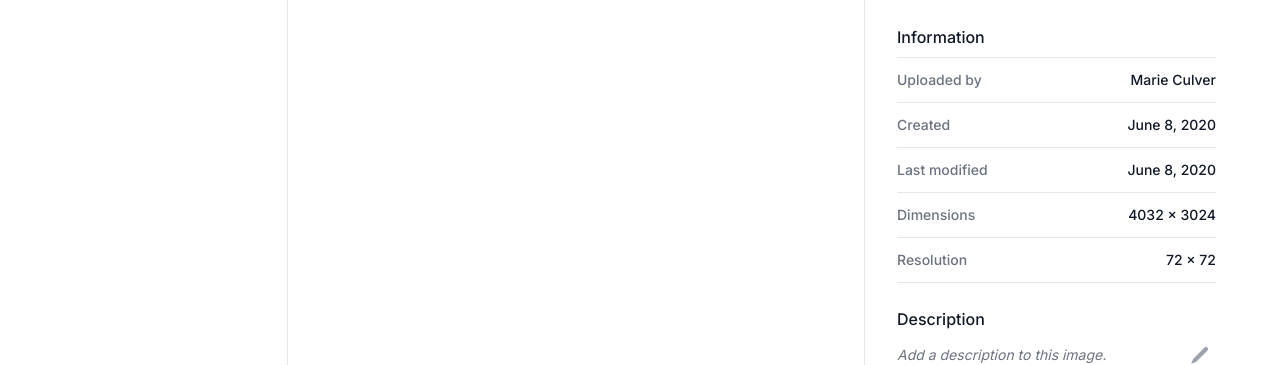
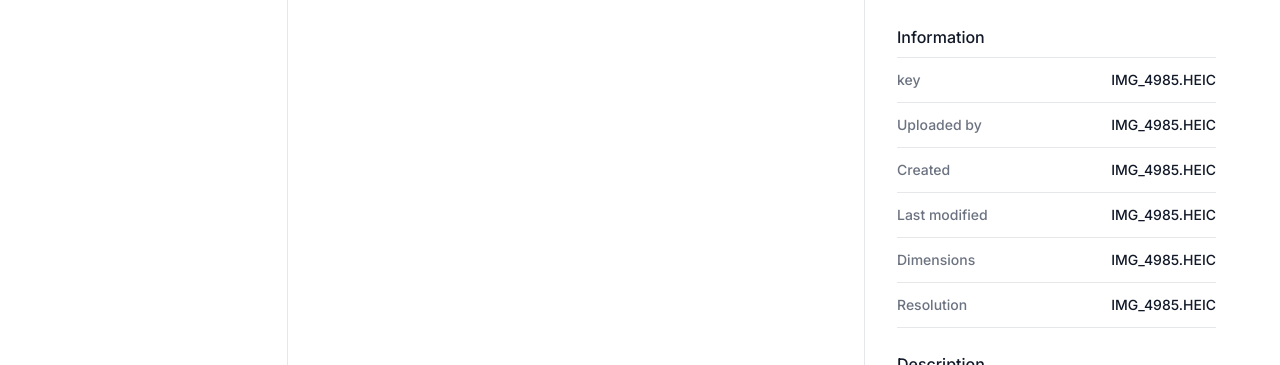
Before and after one commit to sjoseph92/vismerch-web, a Next.js app: page /products in a window 1280 px wide. Shown: the part 374-739 px from the top of the page. Built offline with nearby package versions, Linux system fonts and the light colour scheme.

Commit message:
chore: fix ts issue

```diff
--- a/src/components/products/DetailsSideBar.tsx
+++ b/src/components/products/DetailsSideBar.tsx
@@ -7,6 +7,7 @@ const currentFile = {
   source:
     "https://images.unsplash.com/photo-1582053433976-25c00369fc93?ixid=MXwxMjA3fDB8MHxwaG90by1wYWdlfHx8fGVufDB8fHw%3D&ixlib=rb-1.2.1&auto=format&fit=crop&w=512&q=80",
   information: {
+    key: "IMG_4985.HEIC",
     "Uploaded by": "Marie Culver",
     Created: "June 8, 2020",
     "Last modified": "June 8, 2020",
@@ -68,7 +69,7 @@ const DetailsSideBar = () => {
               >
                 <dt className="text-gray-500">{key}</dt>
                 <dd className="whitespace-nowrap text-gray-900">
-                  {currentFile.information[key]}
+                  {currentFile.information.key}
                 </dd>
               </div>
             ))}
```
